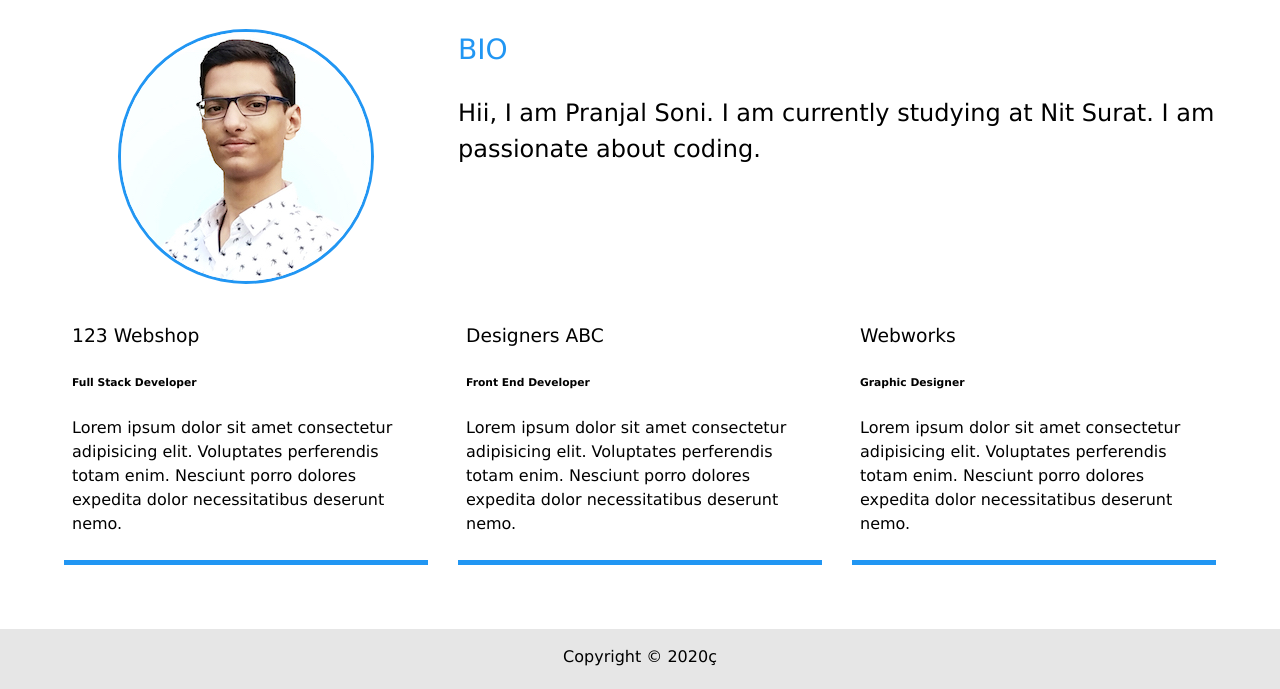
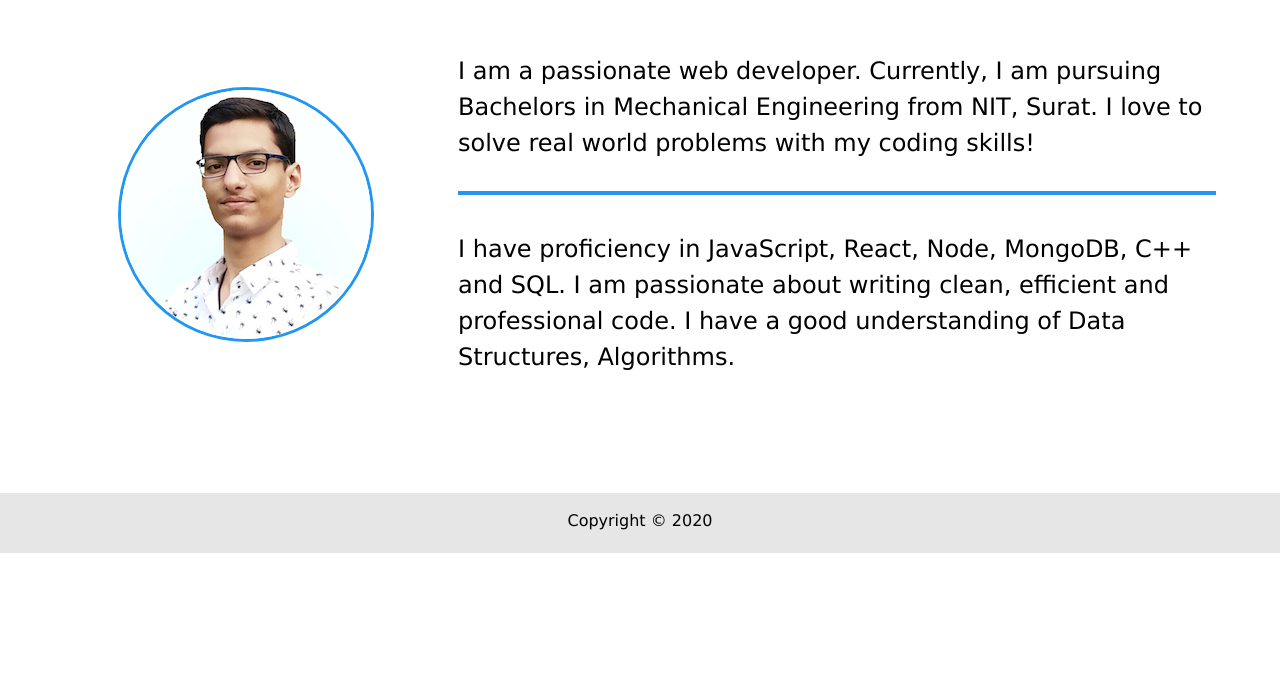
Before and after one commit to sonipranjal/sonipranjal.github.io, a plain HTML site: page about.html in a window 1280 px wide. Shown: the part 253-942 px from the top of the page. After the commit the page ends 806 px from the top, so only its background shows below. Drawn offline with Linux system fonts and the light colour scheme.

Commit message:
updated about

```diff
--- a/about.html
+++ b/about.html
@@ -1,14 +1,17 @@
 <!DOCTYPE html>
 <html lang="en">
+  <head>
+    <meta charset="UTF-8" />
+    <meta name="viewport" content="width=device-width, initial-scale=1.0" />
+    <meta http-equiv="X-UA-Compatible" content="ie=edge" />
+    <link
+      rel="stylesheet"
+      href="https://use.fontawesome.com/releases/v5.2.0/css/all.css"
+      integrity="sha384-hWVjflwFxL6sNzntih27bfxkr27PmbbK/iSvJ+a4+0owXq79v+lsFkW54bOGbiDQ"
+      crossorigin="anonymous"
+    />
 
-<head>
-  <meta charset="UTF-8">
-  <meta name="viewport" content="width=device-width, initial-scale=1.0">
-  <meta http-equiv="X-UA-Compatible" content="ie=edge">
-  <link rel="stylesheet" href="https://use.fontawesome.com/releases/v5.2.0/css/all.css" integrity="sha384-hWVjflwFxL6sNzntih27bfxkr27PmbbK/iSvJ+a4+0owXq79v+lsFkW54bOGbiDQ"
-    crossorigin="anonymous">
-
-  <link rel="stylesheet" href="css/main.css">
+    <link rel="stylesheet" href="css/main.css" />
     <title>About Me</title>
   </head>
 
@@ -26,29 +29,19 @@
         </div>
         <ul class="menu-nav">
           <li class="nav-item">
-          <a href="index.html" class="nav-link">
-            Home
-          </a>
+            <a href="index.html" class="nav-link"> Home </a>
           </li>
           <li class="nav-item current">
-          <a href="about.html" class="nav-link">
-            About Me
-          </a>
+            <a href="about.html" class="nav-link"> About Me </a>
           </li>
           <li class="nav-item">
-          <a href="work.html" class="nav-link">
-            My Work
-          </a>
+            <a href="work.html" class="nav-link"> My Work </a>
           </li>
           <li class="nav-item">
-          <a href="contact.html" class="nav-link">
-            Contact Me
-          </a>
+            <a href="contact.html" class="nav-link"> Contact Me </a>
           </li>
           <li class="nav-item">
-          <a href="public/index.html" class="nav-link">
-            Résumé
-          </a>
+            <a href="public/index.html" class="nav-link"> Résumé </a>
           </li>
         </ul>
       </nav>
@@ -59,45 +52,29 @@
         About
         <span class="text-secondary">Me</span>
       </h1>
-    <h2 class="sm-heading">
-      Let me tell you a few things...
-    </h2>
+      <h2 class="sm-heading">Let me tell you a few things...</h2>
       <div class="about-info">
-      <img src="img/portrait.jpg" alt="John Doe" class="bio-image">
+        <img src="img/portrait.jpg" alt="John Doe" class="bio-image" />
 
         <div class="bio">
-        <h3 class="text-secondary">BIO</h3>
-        <p>Hii, I am Pranjal Soni. I am currently studying at Nit Surat. I am passionate about coding.</p>
+          <p>
+            <div style="
+            border-bottom: 4px solid #2197F3;    padding-bottom: 30px;">
+            I am a passionate web developer. Currently, I am pursuing Bachelors
+            in Mechanical Engineering from NIT, Surat. I love to solve real
+            world problems with my coding skills!
           </div>
-
-      <div class="job job-1">
-        <h3>123 Webshop</h3>
-        <h6>Full Stack Developer</h6>
-        <p>Lorem ipsum dolor sit amet consectetur adipisicing elit. Voluptates perferendis totam enim. Nesciunt porro dolores
-          expedita dolor necessitatibus deserunt nemo.</p>
-      </div>
-
-      <div class="job job-2">
-        <h3>Designers ABC</h3>
-        <h6>Front End Developer</h6>
-        <p>Lorem ipsum dolor sit amet consectetur adipisicing elit. Voluptates perferendis totam enim. Nesciunt porro dolores
-          expedita dolor necessitatibus deserunt nemo.</p>
-      </div>
-
-      <div class="job job-3">
-        <h3>Webworks</h3>
-        <h6>Graphic Designer</h6>
-        <p>Lorem ipsum dolor sit amet consectetur adipisicing elit. Voluptates perferendis totam enim. Nesciunt porro dolores
-          expedita dolor necessitatibus deserunt nemo.</p>
+            <br />
+            I have proficiency in JavaScript, React, Node, MongoDB, C++ and SQL.
+            I am passionate about writing clean, efficient and professional
+            code. I have a good understanding of Data Structures, Algorithms.
+          </p>
         </div>
       </div>
     </main>
 
-  <footer id="main-footer">
-    Copyright &copy; 2020ç
-  </footer>
+    <footer id="main-footer">Copyright &copy; 2020</footer>
 
     <script src="js/main.js"></script>
   </body>
-
 </html>
```
Also changed, not shown: index.html (+22 -29 lines). Lines whose indentation alone changed are shown as unchanged.
